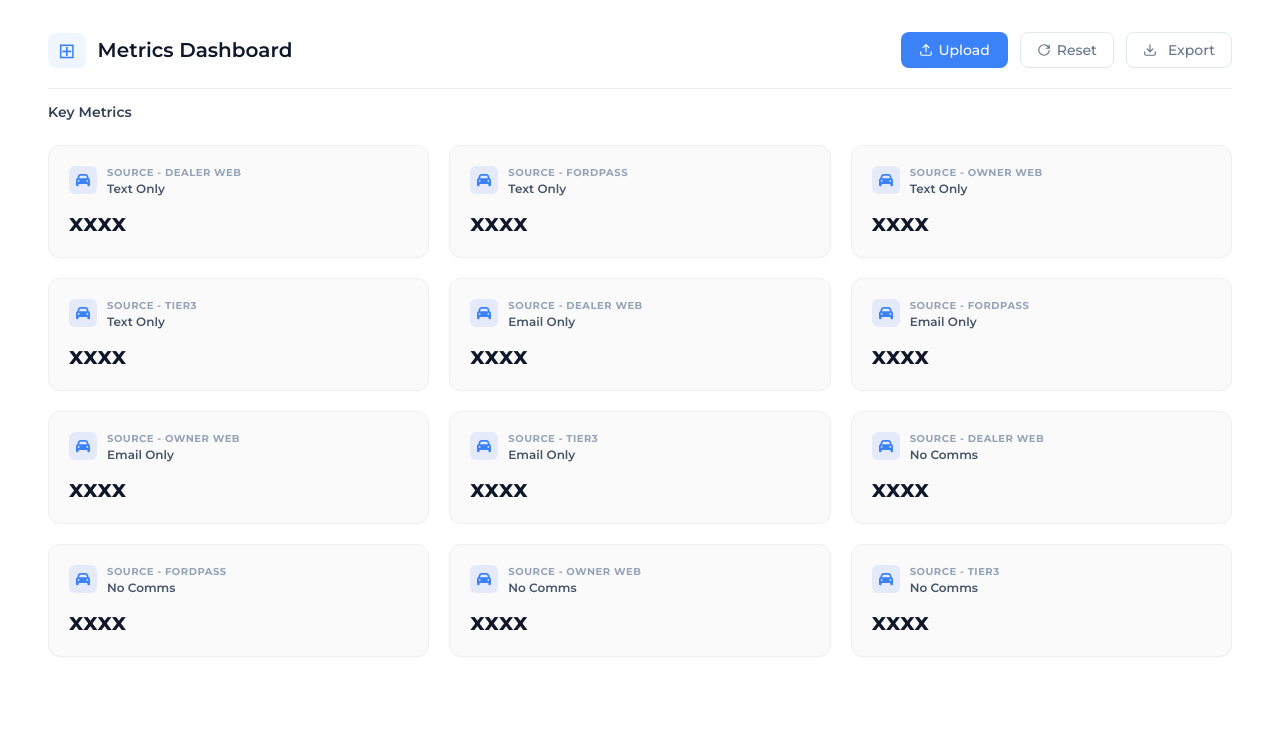
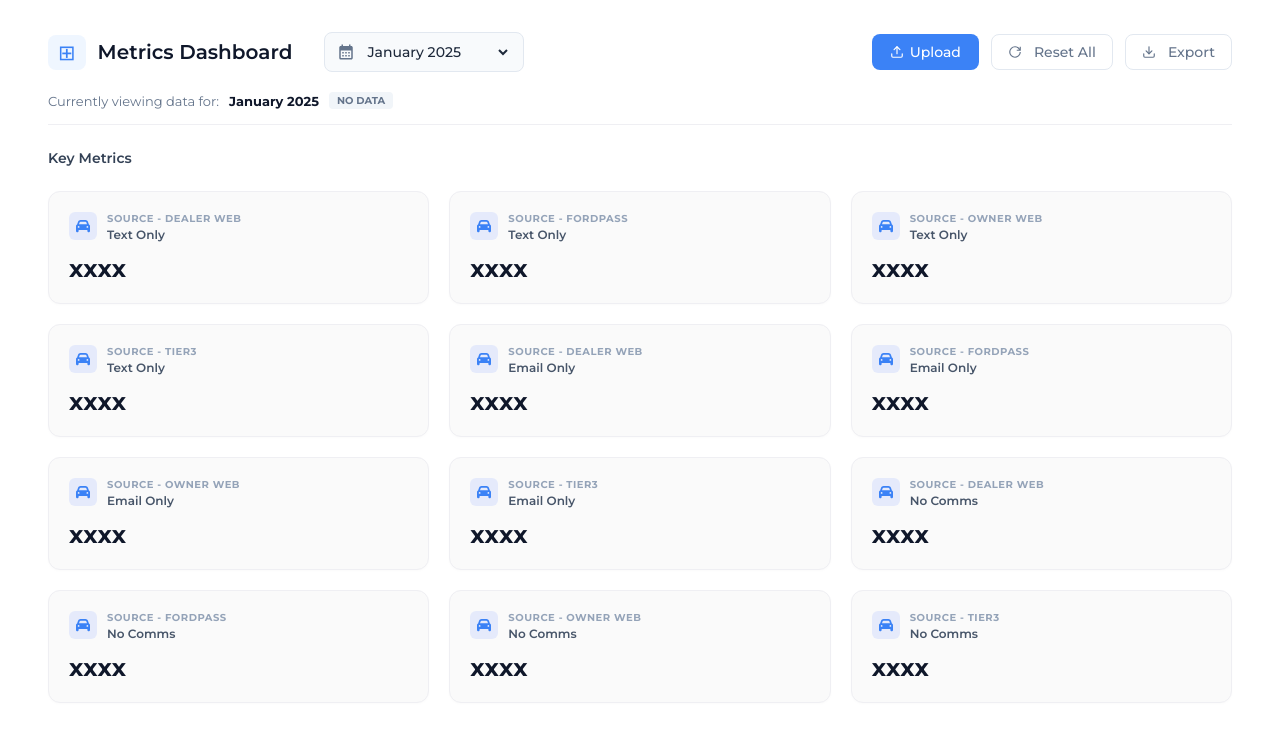
Before and after one commit to joemurphy3515/Metrics-Dashboard-Example, a React (Vite) app: page / in a window 1280 px wide. Shown: the top 742 px of the page. Built offline with nearby package versions, Linux system fonts and the light colour scheme.

Commit message:
month updates

```diff
--- a/src/App.css
+++ b/src/App.css
@@ -157,6 +157,76 @@
   color: #0f172a;
 }
 
+.month-picker-container {
+  display: flex;
+  align-items: center;
+  background-color: #f8fafc;
+  border: 1px solid #e2e8f0;
+  border-radius: 8px;
+  padding: 0 12px;
+  margin-left: 20px;
+  height: 38px;
+}
+
+.picker-icon {
+  color: #64748b;
+  font-size: 18px;
+  margin-right: 8px;
+}
+
+.month-select {
+  border: none;
+  background: transparent;
+  font-family: "Montserrat", sans-serif;
+  font-size: 14px;
+  font-weight: 500;
+  color: #1e293b;
+  cursor: pointer;
+  outline: none;
+  padding-right: 10px;
+}
+
+.view-status {
+  font-size: 13px;
+  color: #64748b;
+  margin-bottom: 15px;
+  display: flex;
+  align-items: center;
+  gap: 10px;
+}
+
+.view-status strong {
+  color: #0f172a;
+}
+
+.status-badge {
+  font-size: 10px;
+  font-weight: 700;
+  padding: 2px 8px;
+  border-radius: 4px;
+  text-transform: uppercase;
+}
+
+.status-badge.success {
+  background-color: #dcfce7;
+  color: #166534;
+}
+
+.status-badge.empty {
+  background-color: #f1f5f9;
+  color: #64748b;
+}
+
+.divider {
+  margin-bottom: 24px;
+}
+
+.btn-icon {
+  margin-right: 6px;
+  display: inline-flex;
+  align-self: center;
+}
+
 @media (max-width: 1400px) {
   .metrics-grid {
     grid-template-columns: repeat(3, 1fr);
--- a/src/App.tsx
+++ b/src/App.tsx
@@ -1,8 +1,9 @@
-import React, { useRef, useState } from "react";
+import React, { useRef, useState, useMemo } from "react";
 import { FaCar } from "react-icons/fa6";
 import { FiDownload } from "react-icons/fi";
 import { LuUpload } from "react-icons/lu";
 import { GrPowerReset } from "react-icons/gr";
+import { MdCalendarMonth } from "react-icons/md";
 
 import {
   parseCsvData,
@@ -35,11 +36,38 @@ const MetricCard = ({ title, subtitle, value, icon, color }: MetricProps) => (
 
 function App() {
   const fileInputRef = useRef<HTMLInputElement>(null);
-  const [counts, setCounts] = useState<DashboardCounts>({});
 
-  const handleUploadClick = () => {
-    fileInputRef.current?.click();
-  };
+  const months = useMemo(() => {
+    const list = [];
+    const years = [2025, 2026];
+    const monthNames = [
+      "January",
+      "February",
+      "March",
+      "April",
+      "May",
+      "June",
+      "July",
+      "August",
+      "September",
+      "October",
+      "November",
+      "December",
+    ];
+    for (const year of years) {
+      for (const name of monthNames) {
+        list.push(`${name} ${year}`);
+      }
+    }
+    return list;
+  }, []);
+
+  const [allMonthlyData, setAllMonthlyData] = useState<
+    Record<string, DashboardCounts>
+  >({});
+  const [selectedMonth, setSelectedMonth] = useState<string>(months[0]);
+
+  const handleUploadClick = () => fileInputRef.current?.click();
 
   const handleFileChange = async (
     event: React.ChangeEvent<HTMLInputElement>
@@ -48,21 +76,27 @@ function App() {
     if (file) {
       try {
         const result = await parseCsvData(file);
-        setCounts(result);
+        setAllMonthlyData((prev) => ({
+          ...prev,
+          [selectedMonth]: result,
+        }));
+        if (fileInputRef.current) fileInputRef.current.value = "";
       } catch (err) {
         console.error("Failed to parse CSV", err);
       }
     }
   };
 
-  const handleReset = () => {
-    setCounts({});
-    if (fileInputRef.current) fileInputRef.current.value = "";
+  const handleResetAll = () => {
+    if (window.confirm("This will clear data for ALL months. Continue?")) {
+      setAllMonthlyData({});
+    }
   };
 
   const getVal = (source: string, type: string) => {
+    const currentMonthData = allMonthlyData[selectedMonth] || {};
     const key = `${source}-${type}`;
-    return counts[key]?.toLocaleString() || "xxxx";
+    return currentMonthData[key]?.toLocaleString() || "xxxx";
   };
 
   const metrics = [
@@ -86,7 +120,6 @@ function App() {
       subtitle: "Text Only",
       value: getVal("Tier3", "Text Only"),
     },
-
     {
       title: "Source - Dealer Web",
       subtitle: "Email Only",
@@ -107,7 +140,6 @@ function App() {
       subtitle: "Email Only",
       value: getVal("Tier3", "Email Only"),
     },
-
     {
       title: "Source - Dealer Web",
       subtitle: "No Comms",
@@ -136,7 +168,23 @@ function App() {
         <div className="header-left">
           <div className="logo-box">⊞</div>
           <h1 className="header-title">Metrics Dashboard</h1>
+
+          <div className="month-picker-container">
+            <MdCalendarMonth className="picker-icon" />
+            <select
+              className="month-select"
+              value={selectedMonth}
+              onChange={(e) => setSelectedMonth(e.target.value)}
+            >
+              {months.map((m) => (
+                <option key={m} value={m}>
+                  {m}
+                </option>
+              ))}
+            </select>
+          </div>
         </div>
+
         <div className="header-right">
           <input
             type="file"
@@ -149,9 +197,9 @@ function App() {
             <LuUpload className="btn-icon" />
             Upload
           </button>
-          <button className="btn-secondary" onClick={handleReset}>
-            <GrPowerReset />
-            Reset
+          <button className="btn-secondary" onClick={handleResetAll}>
+            <GrPowerReset className="btn-icon" />
+            Reset All
           </button>
           <button className="btn-secondary">
             <FiDownload className="btn-icon" />
@@ -159,6 +207,15 @@ function App() {
           </button>
         </div>
       </header>
+
+      <div className="view-status">
+        Currently viewing data for: <strong>{selectedMonth}</strong>
+        {allMonthlyData[selectedMonth] ? (
+          <span className="status-badge success">Data Loaded</span>
+        ) : (
+          <span className="status-badge empty">No Data</span>
+        )}
+      </div>
 
       <hr className="divider" />
 
```
